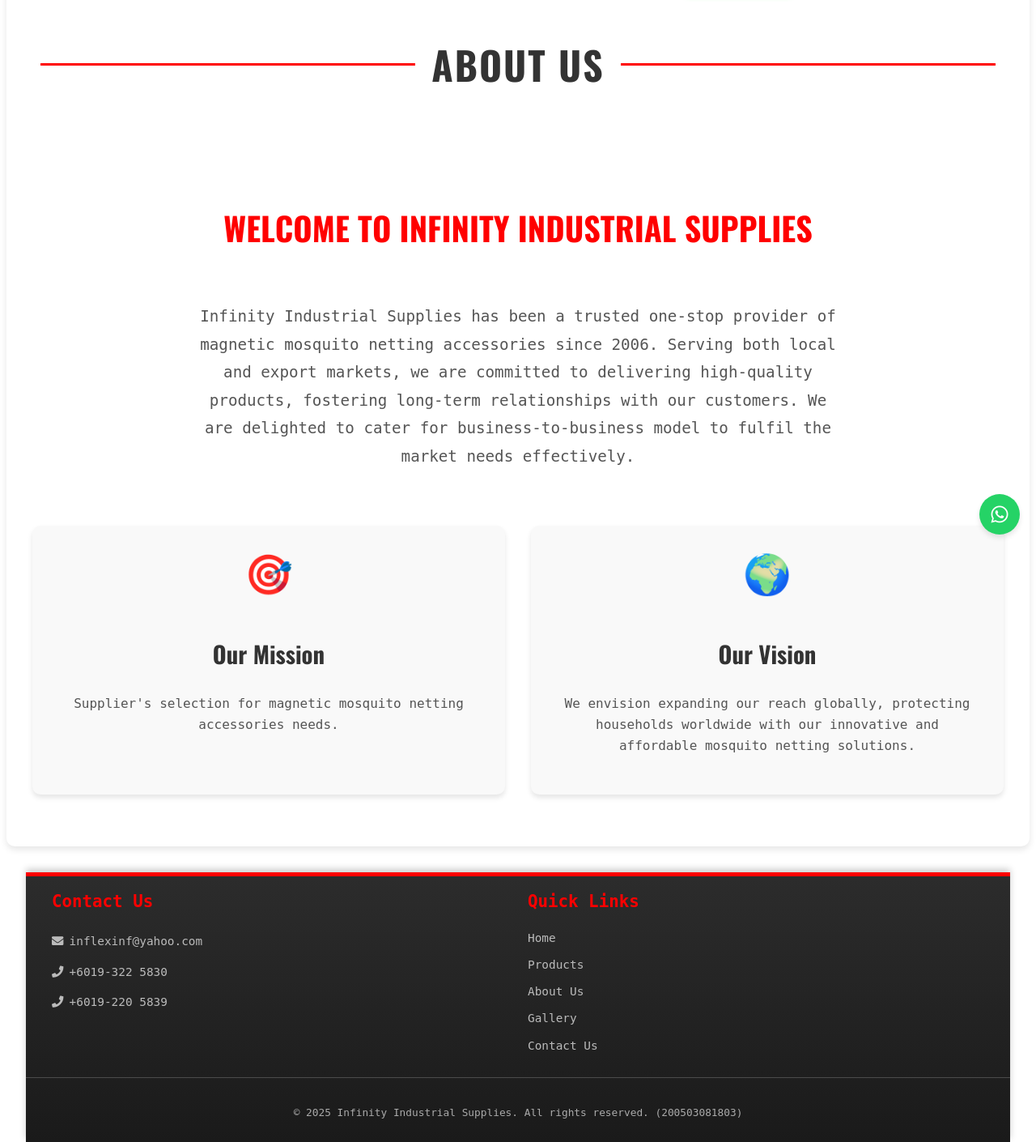
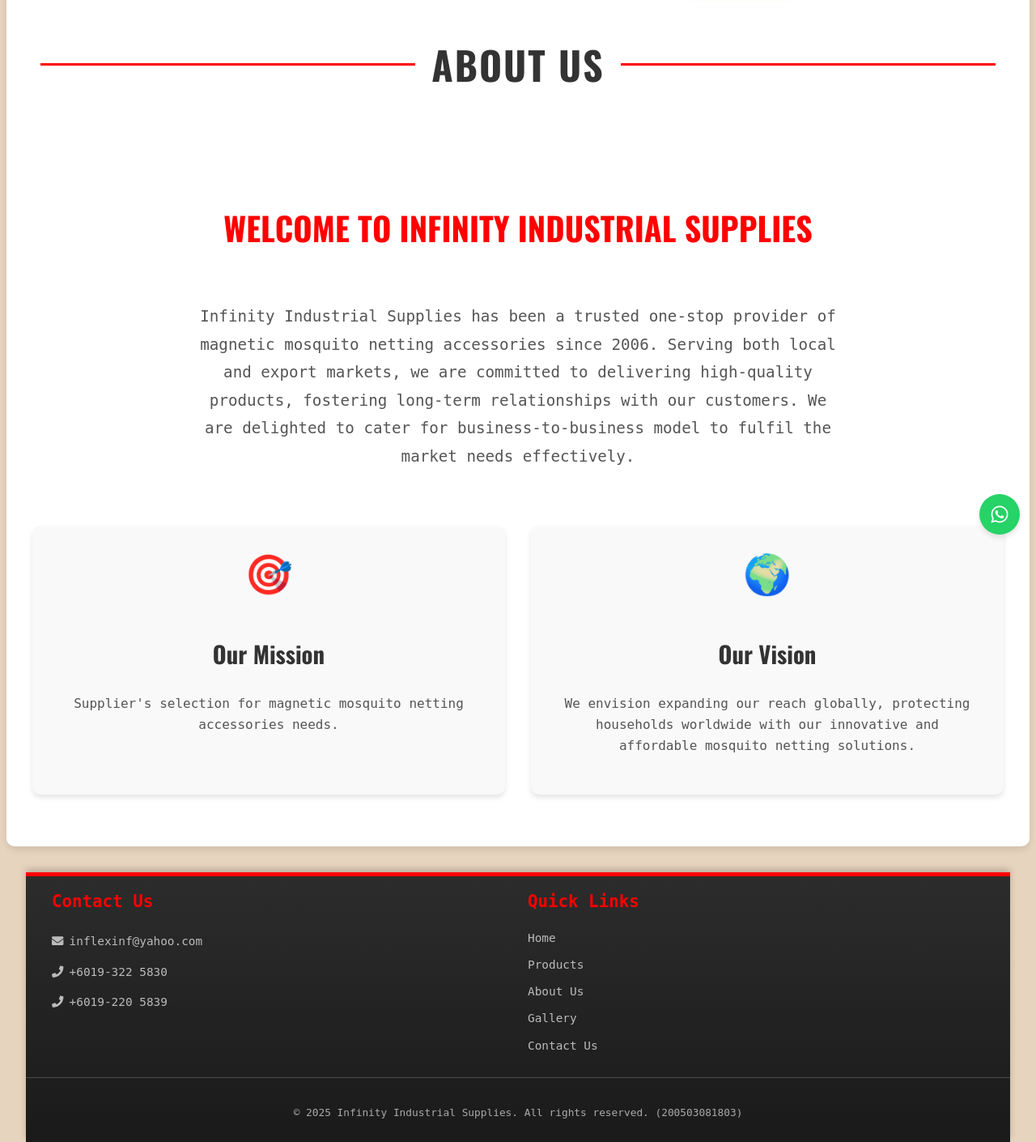
Before and after one commit to WenSuen/Infinity, a PHP site: page /about.html in a window 1280 px wide. Shown: the part 60-1470 px from the top of the page at 81% size. Run offline with PHP 8.4, Linux system fonts and the light colour scheme.

Commit message:
added bg color

```diff
--- a/css/style.css
+++ b/css/style.css
@@ -4,6 +4,10 @@
     padding: 0;
     font-family: 'Monospace', Arial, sans-serif;
     scroll-behavior: smooth;
+}
+
+body {
+    background-color: #E7D4BE !important;
 }
 
 /* Header */
```
